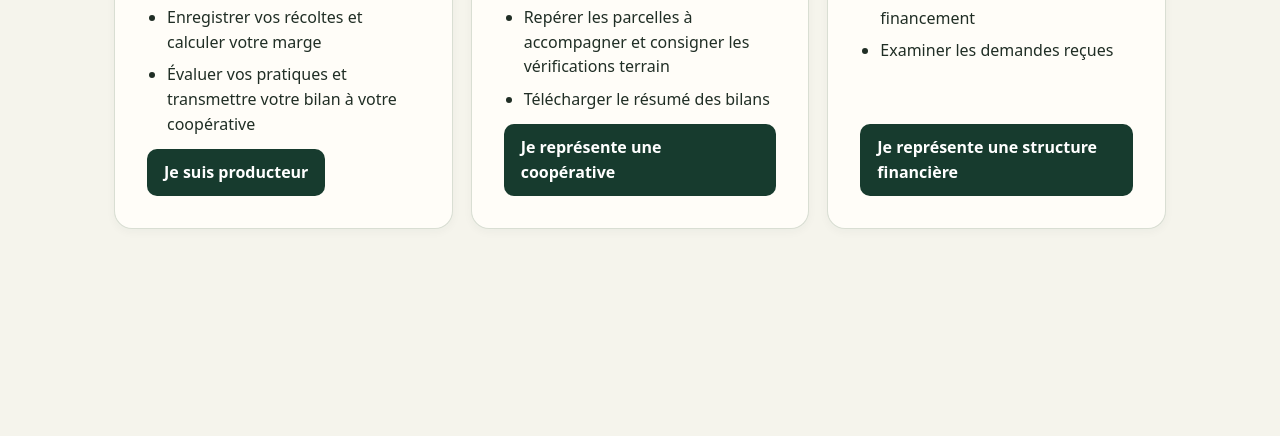
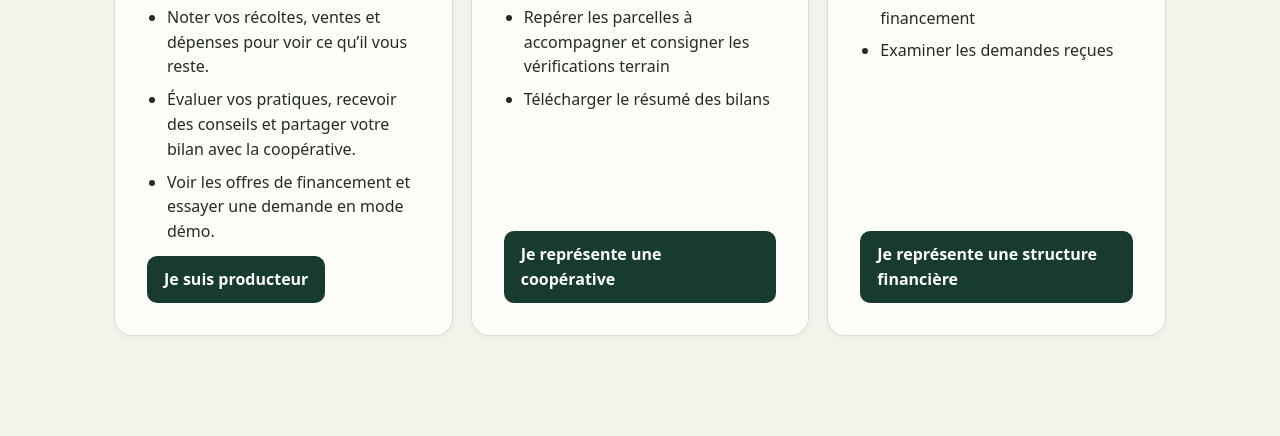
Before and after one commit to patrickeudess/MoncacaoIA, a plain HTML site: page docs/index.html in a window 1280 px wide. Shown: the part 453-889 px from the top of the page. Before the commit the page ends 800 px from the top, so only its background shows below. Drawn offline with Linux system fonts and the light colour scheme.

Commit message:
Compléter la présentation de l’espace producteur

```diff
--- a/docs/index.html
+++ b/docs/index.html
@@ -96,7 +96,7 @@
 <section id="espaces" data-page>
 <div class="role-intro"><h1 class="page">Choisissez votre espace</h1><p class="muted">Mon Cacao aide à suivre les récoltes et les pratiques de culture. Les producteurs peuvent partager leurs bilans avec leur coopérative.</p></div>
 <div class="row role-picker">
-<article class="panel role-card"><h2>Producteur</h2><ul><li>Prévoir le rendement de votre parcelle</li><li>Enregistrer vos récoltes et calculer votre marge</li><li>Évaluer vos pratiques et transmettre votre bilan à votre coopérative</li></ul><a class="button" href="#accueil">Je suis producteur</a></article>
+<article class="panel role-card"><h2>Producteur</h2><ul><li>Prévoir votre récolte et comparer plusieurs scénarios.</li><li>Noter vos récoltes, ventes et dépenses pour voir ce qu’il vous reste.</li><li>Évaluer vos pratiques, recevoir des conseils et partager votre bilan avec la coopérative.</li><li>Voir les offres de financement et essayer une demande en mode démo.</li></ul><a class="button" href="#accueil">Je suis producteur</a></article>
 <article class="panel role-card"><h2>Coopérative</h2><ul><li>Importer les bilans transmis par les producteurs</li><li>Repérer les parcelles à accompagner et consigner les vérifications terrain</li><li>Télécharger le résumé des bilans</li></ul><a class="button" href="#cooperative">Je représente une coopérative</a></article>
 <article class="panel role-card"><h2>Structure financière</h2><ul><li>Publier des offres de financement</li><li>Examiner les demandes reçues</li></ul><a class="button" href="#finance">Je représente une structure financière</a></article>
 </div></section>
```
